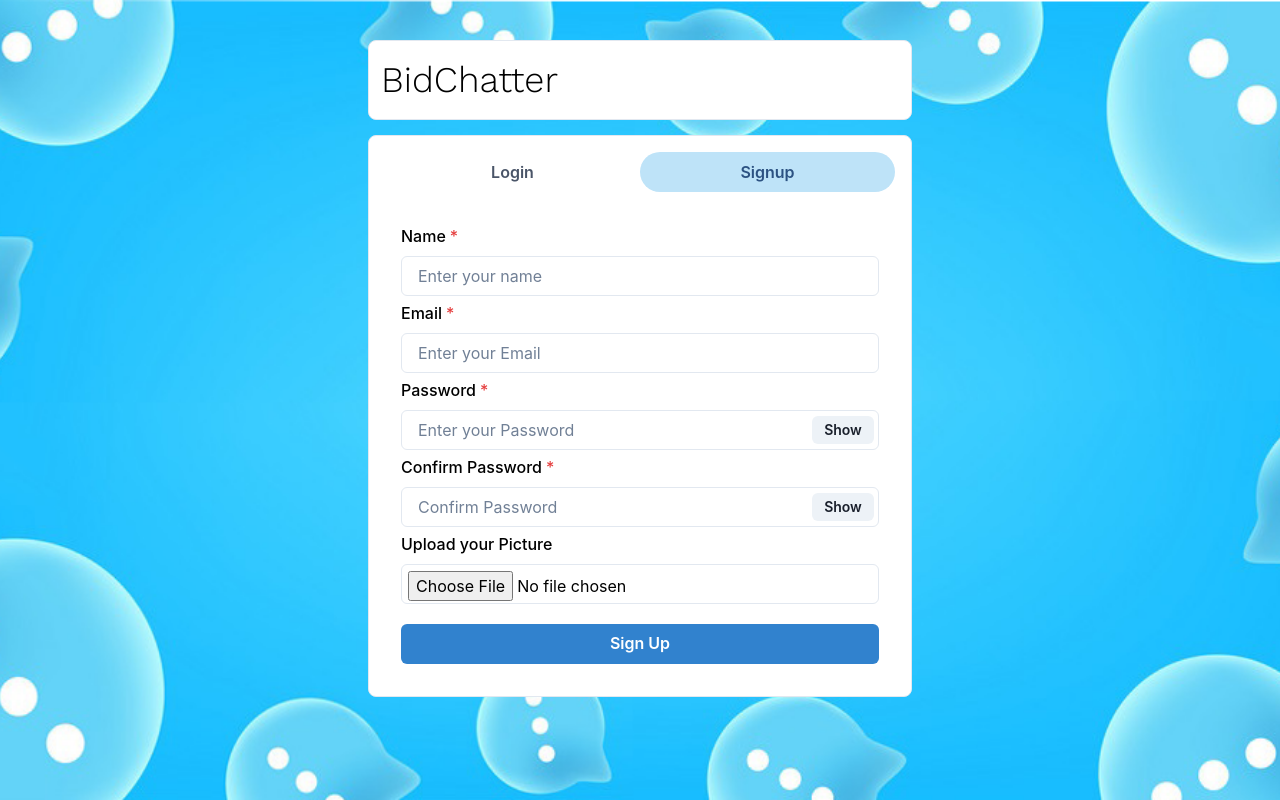
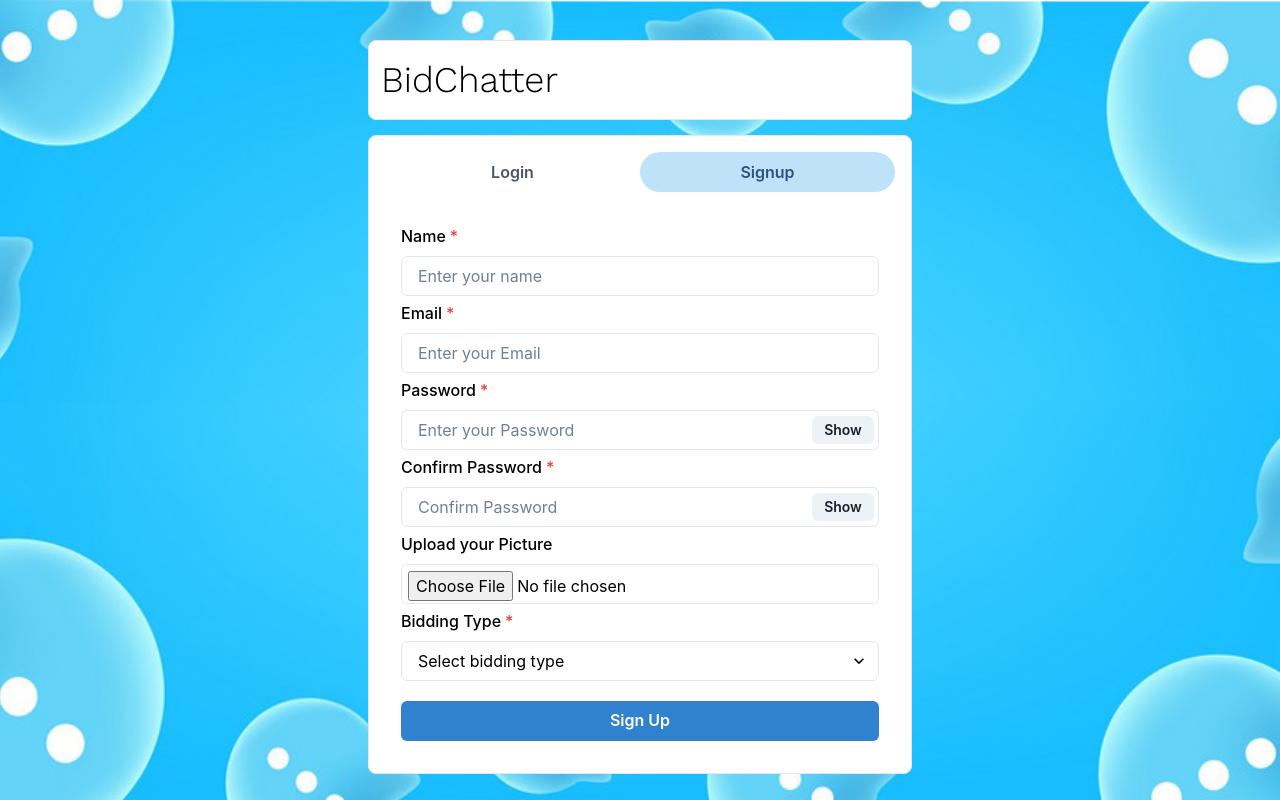
Before and after one commit to Chetana21/BidChatter, a React (Create React App) app in the folder frontend/: page / in a window 1280 px wide. Both pictures are taken after a click on the tab "Signup". Built offline with nearby package versions, Linux system fonts and the light colour scheme.

Commit message:
Include Type of bidding user is interested in

```diff
--- a/frontend/src/components/Authentication/Signup.js
+++ b/frontend/src/components/Authentication/Signup.js
@@ -8,6 +8,7 @@ import {
   Button,
   Show,
   useToast,
+  Select
 } from "@chakra-ui/react";
 import React from "react";
 import { useState } from "react";
@@ -20,6 +21,7 @@ const Signup = () => {
   const [confirmpassword, setConfirmpassword] = useState();
   const [password, setPassword] = useState();
   const [pic, setPic] = useState();
+  const [biddingType, setBiddingType] = useState("");
   const [picLoading, setPicLoading] = useState(false);
   const [show, setShow] = useState(false);
   const toast = useToast();
@@ -120,6 +122,7 @@ const Signup = () => {
           email,
           password,
           pic,
+          biddingType,
         },
         config
       );
@@ -133,7 +136,7 @@ const Signup = () => {
       });
       localStorage.setItem("userInfo", JSON.stringify(data));
       setPicLoading(false);
-      history.push("/chats");
+      history.push("/");
     } catch (error) {
       toast({
         title: "Error Occured!",
@@ -212,6 +215,21 @@ const Signup = () => {
         />
       </FormControl>
 
+      <FormControl id="biddingType" isRequired>
+        <FormLabel htmlFor="biddingType">Bidding Type</FormLabel>
+        <Select
+          id="biddingType"
+          placeholder="Select bidding type"
+          onChange={(e) => setBiddingType(e.target.value)}
+        >
+          <option value="Type 1">Type 1</option>
+          <option value="Type 2">Type 2</option>
+          <option value="Type 3">Type 3</option>
+          <option value="Type 4">Type 4</option>
+          <option value="Type 5">Type 5</option>
+        </Select>
+      </FormControl>
+
       <Button
         colorScheme="blue"
         width="100%"
```
Also changed, not shown: 2 other files (tests, documents, lock files or other folders).
